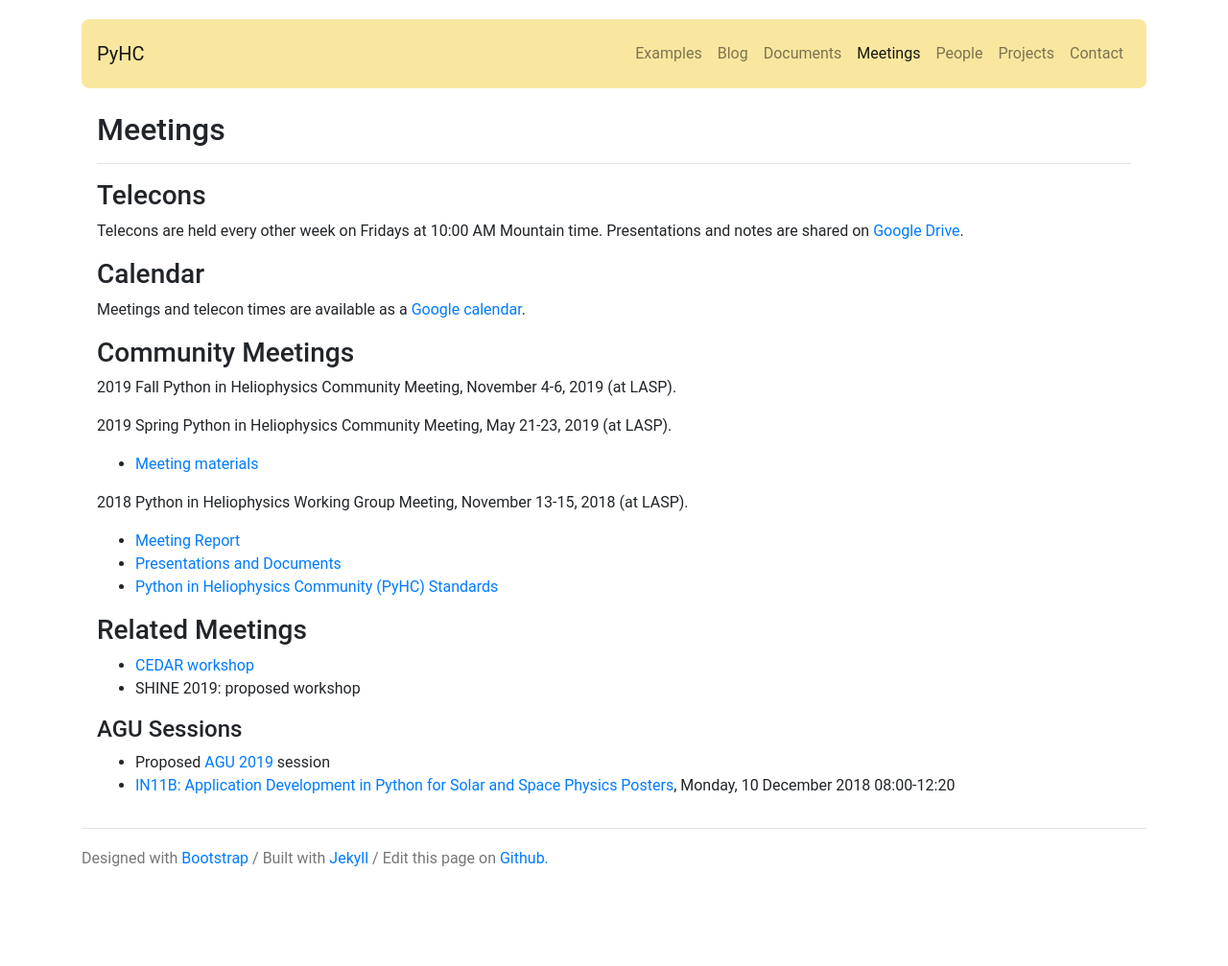
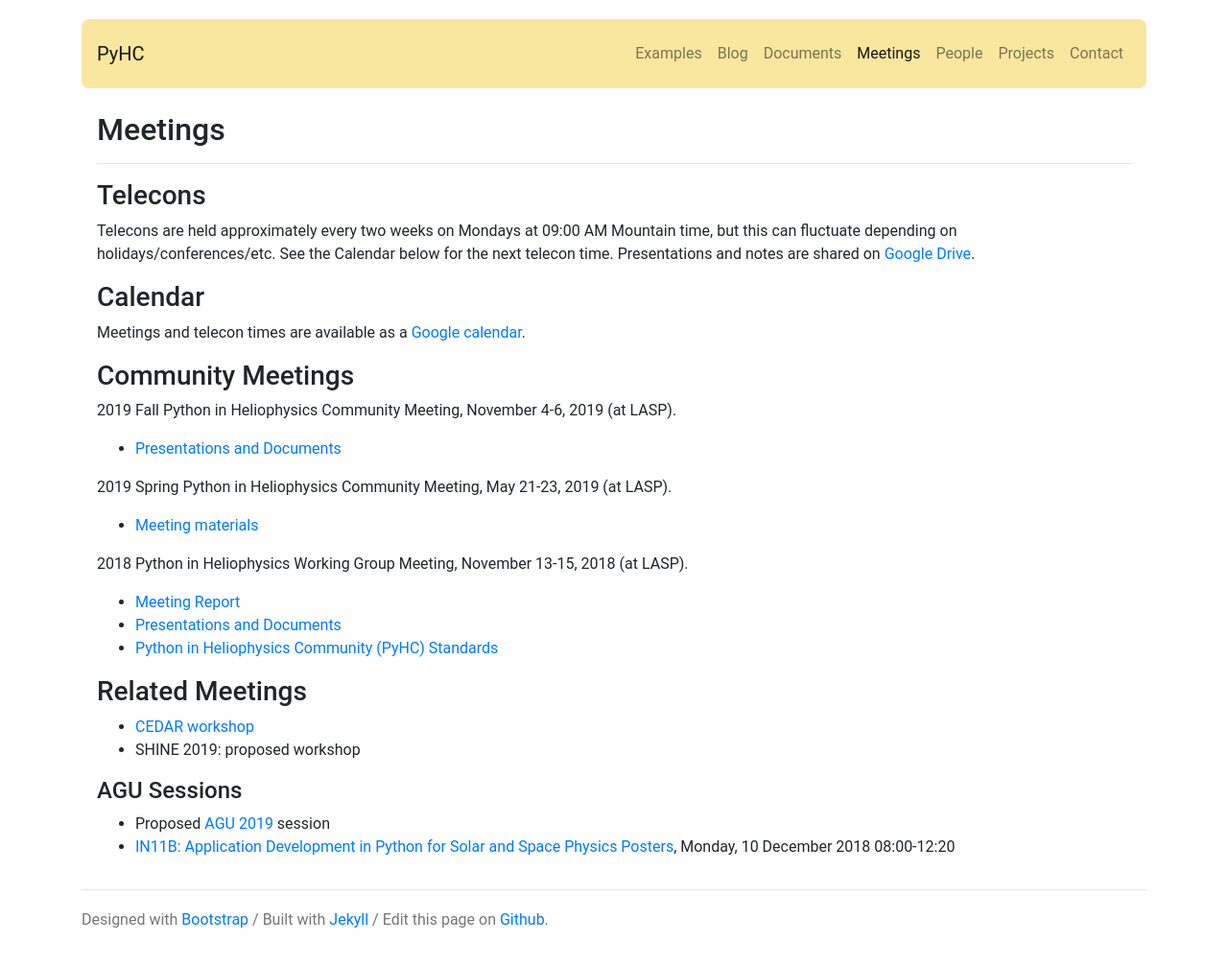
Before and after one commit to heliophysicsPy/heliophysicsPy.github.io, a Jekyll site: the page built from _pages/meetings.md, in a window 1280 px wide. Shown: the whole page at 96% size. Built offline with Jekyll 4.4.1, drawn with Linux system fonts in a browser that asks for light colours; nearby versions of some CDN libraries; before the commit the page ends 943 px from its top, so only the background shows below that.

Commit message:
updated telecon information and added Fall 2019 meeting materials to meeting page

```diff
--- a/_pages/meetings.md
+++ b/_pages/meetings.md
@@ -6,7 +6,7 @@
 ---
 ### Telecons
 
-Telecons are held every other week on Fridays at 10:00 AM Mountain time. Presentations and notes are shared on [Google Drive](https://drive.google.com/drive/u/0/folders/1AhFUli3SGW9DHvIh81tFxPMgLtYSPXDm).
+Telecons are held approximately every two weeks on Mondays at 09:00 AM Mountain time, but this can fluctuate depending on holidays/conferences/etc. See the Calendar below for the next telecon time. Presentations and notes are shared on [Google Drive](https://drive.google.com/drive/u/0/folders/1AhFUli3SGW9DHvIh81tFxPMgLtYSPXDm).
 
 ### Calendar
 
@@ -14,6 +14,7 @@
 
 ### Community Meetings
 2019 Fall Python in Heliophysics Community Meeting, November 4-6, 2019 (at LASP).
+* [Presentations and Documents](https://drive.google.com/drive/u/0/folders/1lSM0DwLuKli1Rv9eKYe0vBVB_V8_9wKB)
 
 2019 Spring Python in Heliophysics Community Meeting, May 21-23, 2019 (at LASP).
 * [Meeting materials](https://drive.google.com/drive/u/0/folders/171Ba3Mq3MIaEXoc9X91gZhaXHVjoJde2)
```
